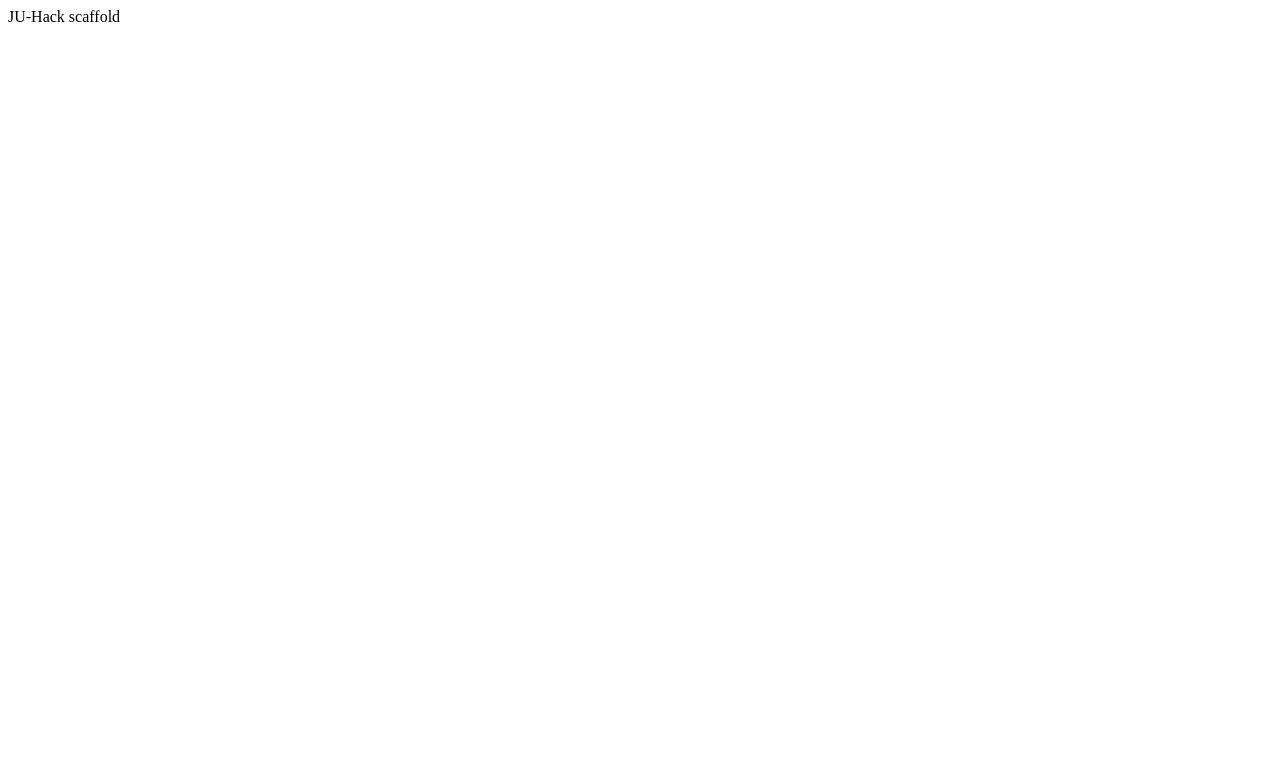
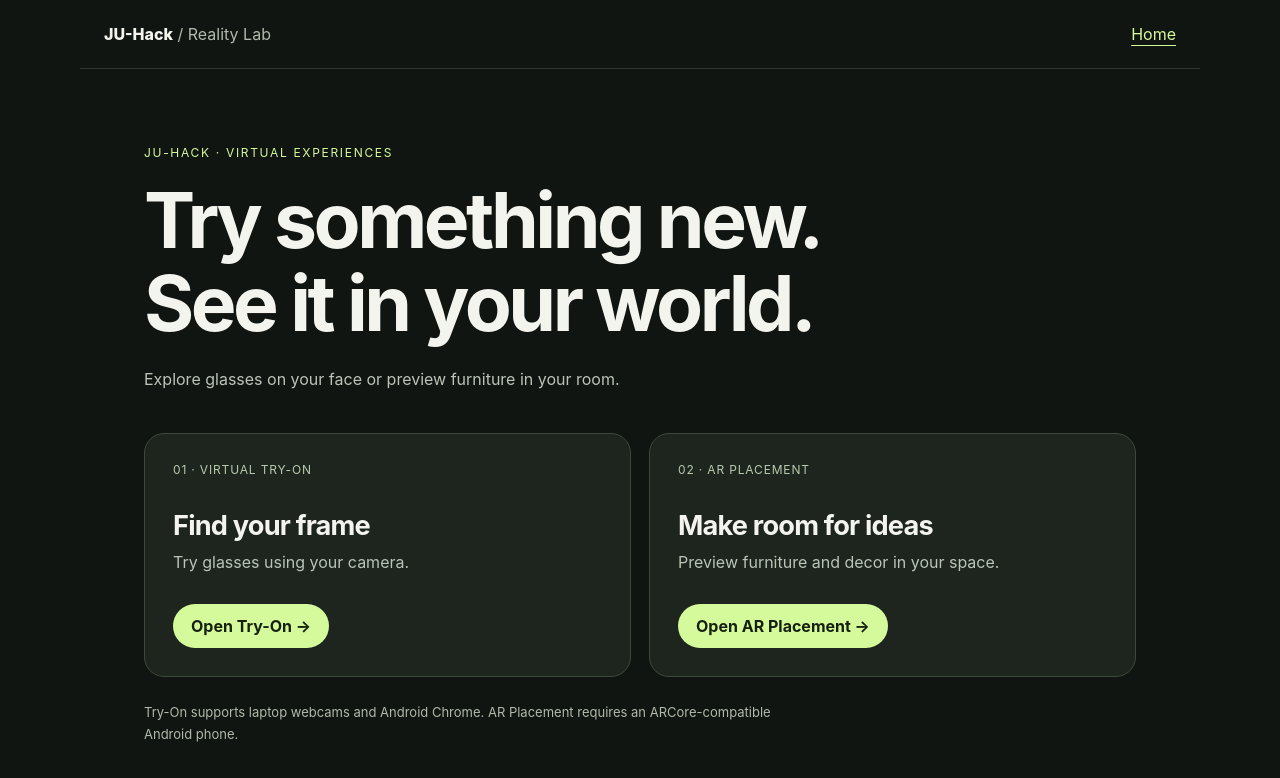
Before and after one commit to Chitra9xh/JU-Hack, a React (Vite) app: page / in a window 1280 px wide. Shown: the top 778 px of the page. Built offline with nearby package versions, Linux system fonts and the light colour scheme.

Commit message:
Add app shell, routes and Vercel configuration

```diff
--- a/src/app/App.tsx
+++ b/src/app/App.tsx
@@ -1,3 +1,68 @@
+import { BrowserRouter, Link, Route, Routes } from 'react-router-dom';
+import TryOnView from '../features/tryon/ui/TryOnView';
+import ArView from '../features/ar/ui/ArView';
+import './shell.css';
+
+function Home() {
+  return (
+    <main className="shell-home">
+      <p className="shell-eyebrow">JU-Hack · Virtual experiences</p>
+      <h1>Try something new.<br />See it in your world.</h1>
+      <p className="shell-description">
+        Explore glasses on your face or preview furniture in your room.
+      </p>
+
+      <div className="shell-options">
+        <Link className="shell-card" to="/tryon">
+          <span className="shell-card-label">01 · Virtual Try-On</span>
+          <h2>Find your frame</h2>
+          <p>Try glasses using your camera.</p>
+          <span className="shell-card-action">Open Try-On →</span>
+        </Link>
+
+        <Link className="shell-card" to="/ar">
+          <span className="shell-card-label">02 · AR Placement</span>
+          <h2>Make room for ideas</h2>
+          <p>Preview furniture and decor in your space.</p>
+          <span className="shell-card-action">Open AR Placement →</span>
+        </Link>
+      </div>
+
+      <p className="shell-note">
+        Try-On supports laptop webcams and Android Chrome.
+        AR Placement requires an ARCore-compatible Android phone.
+      </p>
+    </main>
+  );
+}
+
+function NotFound() {
+  return (
+    <main className="shell-home">
+      <h1>Page not found</h1>
+      <Link className="shell-home-link" to="/">Return home →</Link>
+    </main>
+  );
+}
+
 export default function App() {
-  return <div>JU-Hack scaffold</div>;
+  return (
+    <BrowserRouter>
+      <div className="shell">
+        <header className="shell-header">
+          <Link className="shell-brand" to="/" aria-label="JU-Hack home">
+            JU-Hack<span> / Reality Lab</span>
+          </Link>
+          <Link className="shell-home-link" to="/">Home</Link>
+        </header>
+
+        <Routes>
+          <Route path="/" element={<Home />} />
+          <Route path="/tryon" element={<TryOnView />} />
+          <Route path="/ar" element={<ArView />} />
+          <Route path="*" element={<NotFound />} />
+        </Routes>
+      </div>
+    </BrowserRouter>
+  );
 }
--- /dev/null
+++ b/src/app/shell.css
@@ -0,0 +1,153 @@
+:root {
+  font-family: Inter, system-ui, -apple-system, BlinkMacSystemFont, "Segoe UI",
+    sans-serif;
+  color: #f4f4ee;
+  background: #111512;
+  font-synthesis: none;
+  text-rendering: optimizeLegibility;
+}
+
+* {
+  box-sizing: border-box;
+}
+
+body {
+  margin: 0;
+}
+
+.shell {
+  min-height: 100vh;
+  min-height: 100dvh;
+}
+
+.shell-header {
+  max-width: 1120px;
+  margin: auto;
+  padding: 24px;
+  display: flex;
+  align-items: center;
+  justify-content: space-between;
+  gap: 16px;
+  border-bottom: 1px solid #303930;
+}
+
+.shell-brand {
+  color: #f4f4ee;
+  font-weight: 800;
+  text-decoration: none;
+}
+
+.shell-brand span {
+  color: #aebaaa;
+  font-weight: 400;
+}
+
+.shell-home-link {
+  color: #d5fa9c;
+  text-underline-offset: 5px;
+}
+
+.shell-home {
+  max-width: 1040px;
+  margin: auto;
+  padding: 64px 24px 40px;
+}
+
+.shell-eyebrow {
+  color: #d5fa9c;
+  font-size: 12px;
+  letter-spacing: 0.14em;
+  text-transform: uppercase;
+}
+
+.shell-home h1 {
+  margin: 20px 0;
+  font-size: clamp(2.4rem, 7vw, 4.8rem);
+  line-height: 1.08;
+  letter-spacing: -0.045em;
+}
+
+.shell-description {
+  max-width: 540px;
+  color: #bac4b7;
+  line-height: 1.7;
+}
+
+.shell-options {
+  display: grid;
+  gap: 18px;
+  margin-top: 40px;
+}
+
+.shell-card {
+  display: flex;
+  flex-direction: column;
+  align-items: flex-start;
+  padding: 28px;
+  color: inherit;
+  text-decoration: none;
+  background: #1d251e;
+  border: 1px solid #3c493a;
+  border-radius: 20px;
+}
+
+.shell-card-label {
+  color: #b8caad;
+  font-size: 12px;
+  letter-spacing: 0.07em;
+  text-transform: uppercase;
+}
+
+.shell-card h2 {
+  margin: 32px 0 8px;
+  font-size: 1.7rem;
+  letter-spacing: -0.03em;
+}
+
+.shell-card p {
+  margin: 0 0 28px;
+  color: #bac4b7;
+  line-height: 1.6;
+}
+
+.shell-card-action {
+  margin-top: auto;
+  padding: 12px 18px;
+  color: #15200e;
+  background: #d5fa9c;
+  border-radius: 999px;
+  font-weight: 700;
+}
+
+.shell-card:hover {
+  border-color: #d5fa9c;
+}
+
+.shell a:focus-visible {
+  outline: 3px solid #d5fa9c;
+  outline-offset: 5px;
+}
+
+.shell-note {
+  max-width: 650px;
+  margin-top: 24px;
+  color: #aebaaa;
+  font-size: 13px;
+  line-height: 1.7;
+}
+
+@media (min-width: 700px) {
+  .shell-options {
+    grid-template-columns: repeat(2, minmax(0, 1fr));
+  }
+}
+
+@media (max-width: 400px) {
+  .shell-brand span {
+    display: none;
+  }
+
+  .shell-card {
+    padding: 22px;
+  }
+}
```
Also changed, not shown: vercel.json (added), 1 other file (tests, documents, lock files or other folders).
